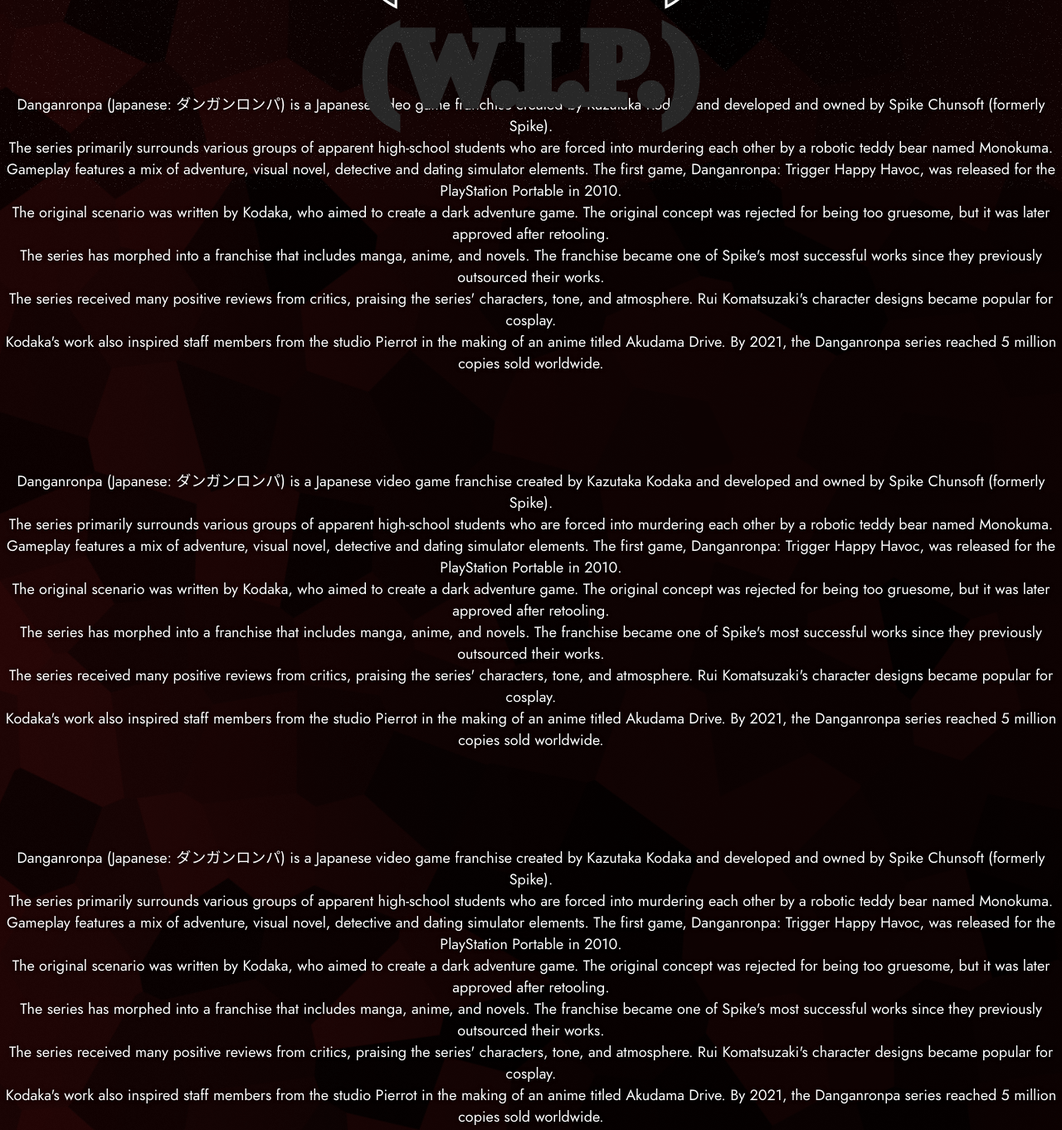
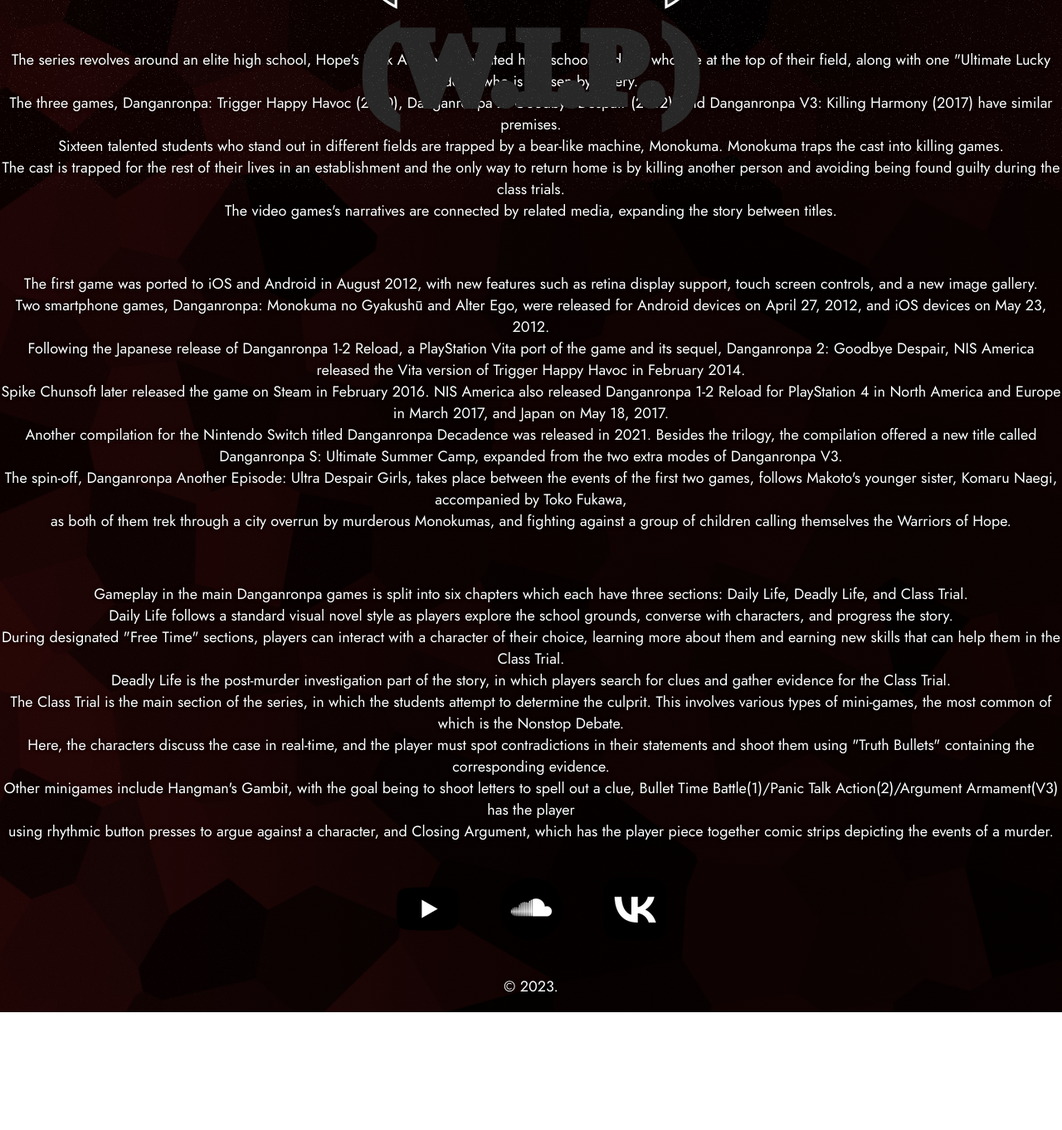
Before and after one commit to K-PSZH/K-PSZH.github.io, a plain HTML site: page index.html in a window 1280 px wide. Shown: the part 572-1934 px from the top of the page at 83% size. After the commit the page ends 1792 px from the top, so only its background shows below. Drawn offline with Linux system fonts and the light colour scheme; a web font is replaced by a local one.

Commit message:
Update index.html

```diff
--- a/index.html
+++ b/index.html
@@ -24,45 +24,39 @@
 
             <p>
             <br>
-            <br>
+            </p>
+
+            <p>The series revolves around an elite high school, Hope's Peak Academy, talented high school students who are at the top of their field, along with one "Ultimate Lucky Student" who is chosen by lottery.
+            <br>The three games, Danganronpa: Trigger Happy Havoc (2010), Danganronpa 2: Goodbye Despair (2012), and Danganronpa V3: Killing Harmony (2017) have similar premises.
+            <br>Sixteen talented students who stand out in different fields are trapped by a bear-like machine, Monokuma. Monokuma traps the cast into killing games.
+            <br>The cast is trapped for the rest of their lives in an establishment and the only way to return home is by killing another person and avoiding being found guilty during the class trials.
+            <br>The video games's narratives are connected by related media, expanding the story between titles.</p>
+
+            <p>
             <br>
             </p>
 
-            <p>Danganronpa (Japanese: ダンガンロンパ) is a Japanese video game franchise created by Kazutaka Kodaka and developed and owned by Spike Chunsoft (formerly Spike).
-            <br>The series primarily surrounds various groups of apparent high-school students who are forced into murdering each other by a robotic teddy bear named Monokuma.
-            <br>Gameplay features a mix of adventure, visual novel, detective and dating simulator elements. The first game, Danganronpa: Trigger Happy Havoc, was released for the PlayStation Portable in 2010.
-            <br>The original scenario was written by Kodaka, who aimed to create a dark adventure game. The original concept was rejected for being too gruesome, but it was later approved after retooling.
-            <br>The series has morphed into a franchise that includes manga, anime, and novels. The franchise became one of Spike's most successful works since they previously outsourced their works.
-            <br>The series received many positive reviews from critics, praising the series' characters, tone, and atmosphere. Rui Komatsuzaki's character designs became popular for cosplay.
-            <br>Kodaka's work also inspired staff members from the studio Pierrot in the making of an anime titled Akudama Drive. By 2021, the Danganronpa series reached 5 million copies sold worldwide.</p>
+            <p>The first game was ported to iOS and Android in August 2012, with new features such as retina display support, touch screen controls, and a new image gallery.
+            <br>Two smartphone games, Danganronpa: Monokuma no Gyakushū and Alter Ego, were released for Android devices on April 27, 2012, and iOS devices on May 23, 2012.
+            <br>Following the Japanese release of Danganronpa 1-2 Reload, a PlayStation Vita port of the game and its sequel, Danganronpa 2: Goodbye Despair, NIS America released the Vita version of Trigger Happy Havoc in February 2014.
+            <br>Spike Chunsoft later released the game on Steam in February 2016. NIS America also released Danganronpa 1-2 Reload for PlayStation 4 in North America and Europe in March 2017, and Japan on May 18, 2017.
+            <br>Another compilation for the Nintendo Switch titled Danganronpa Decadence was released in 2021. Besides the trilogy, the compilation offered a new title called
+            <br>Danganronpa S: Ultimate Summer Camp, expanded from the two extra modes of Danganronpa V3.
+            <br>The spin-off, Danganronpa Another Episode: Ultra Despair Girls, takes place between the events of the first two games, follows Makoto's younger sister, Komaru Naegi, accompanied by Toko Fukawa,
+            <br>as both of them trek through a city overrun by murderous Monokumas, and fighting against a group of children calling themselves the Warriors of Hope.</p>
 
             <p>
             <br>
-            <br>
-            <br>
             </p>
 
-            <p>Danganronpa (Japanese: ダンガンロンパ) is a Japanese video game franchise created by Kazutaka Kodaka and developed and owned by Spike Chunsoft (formerly Spike).
-            <br>The series primarily surrounds various groups of apparent high-school students who are forced into murdering each other by a robotic teddy bear named Monokuma.
-            <br>Gameplay features a mix of adventure, visual novel, detective and dating simulator elements. The first game, Danganronpa: Trigger Happy Havoc, was released for the PlayStation Portable in 2010.
-            <br>The original scenario was written by Kodaka, who aimed to create a dark adventure game. The original concept was rejected for being too gruesome, but it was later approved after retooling.
-            <br>The series has morphed into a franchise that includes manga, anime, and novels. The franchise became one of Spike's most successful works since they previously outsourced their works.
-            <br>The series received many positive reviews from critics, praising the series' characters, tone, and atmosphere. Rui Komatsuzaki's character designs became popular for cosplay.
-            <br>Kodaka's work also inspired staff members from the studio Pierrot in the making of an anime titled Akudama Drive. By 2021, the Danganronpa series reached 5 million copies sold worldwide.</p>
-
-            <p>
-            <br>
-            <br>
-            <br>
-            </p>
-
-            <p>Danganronpa (Japanese: ダンガンロンパ) is a Japanese video game franchise created by Kazutaka Kodaka and developed and owned by Spike Chunsoft (formerly Spike).
-            <br>The series primarily surrounds various groups of apparent high-school students who are forced into murdering each other by a robotic teddy bear named Monokuma.
-            <br>Gameplay features a mix of adventure, visual novel, detective and dating simulator elements. The first game, Danganronpa: Trigger Happy Havoc, was released for the PlayStation Portable in 2010.
-            <br>The original scenario was written by Kodaka, who aimed to create a dark adventure game. The original concept was rejected for being too gruesome, but it was later approved after retooling.
-            <br>The series has morphed into a franchise that includes manga, anime, and novels. The franchise became one of Spike's most successful works since they previously outsourced their works.
-            <br>The series received many positive reviews from critics, praising the series' characters, tone, and atmosphere. Rui Komatsuzaki's character designs became popular for cosplay.
-            <br>Kodaka's work also inspired staff members from the studio Pierrot in the making of an anime titled Akudama Drive. By 2021, the Danganronpa series reached 5 million copies sold worldwide.</p>
+            <p>Gameplay in the main Danganronpa games is split into six chapters which each have three sections: Daily Life, Deadly Life, and Class Trial.
+            <br>Daily Life follows a standard visual novel style as players explore the school grounds, converse with characters, and progress the story.
+            <br>During designated "Free Time" sections, players can interact with a character of their choice, learning more about them and earning new skills that can help them in the Class Trial.
+            <br>Deadly Life is the post-murder investigation part of the story, in which players search for clues and gather evidence for the Class Trial.
+            <br>The Class Trial is the main section of the series, in which the students attempt to determine the culprit. This involves various types of mini-games, the most common of which is the Nonstop Debate.
+            <br>Here, the characters discuss the case in real-time, and the player must spot contradictions in their statements and shoot them using "Truth Bullets" containing the corresponding evidence.
+            <br>Other minigames include Hangman's Gambit, with the goal being to shoot letters to spell out a clue, Bullet Time Battle(1)/Panic Talk Action(2)/Argument Armament(V3) has the player
+            <br>using rhythmic button presses to argue against a character, and Closing Argument, which has the player piece together comic strips depicting the events of a murder.</p>
 
             <div class="social-media">
                 <a href="https://youtube.com/c/K-PSZH" target="_blank">
```
